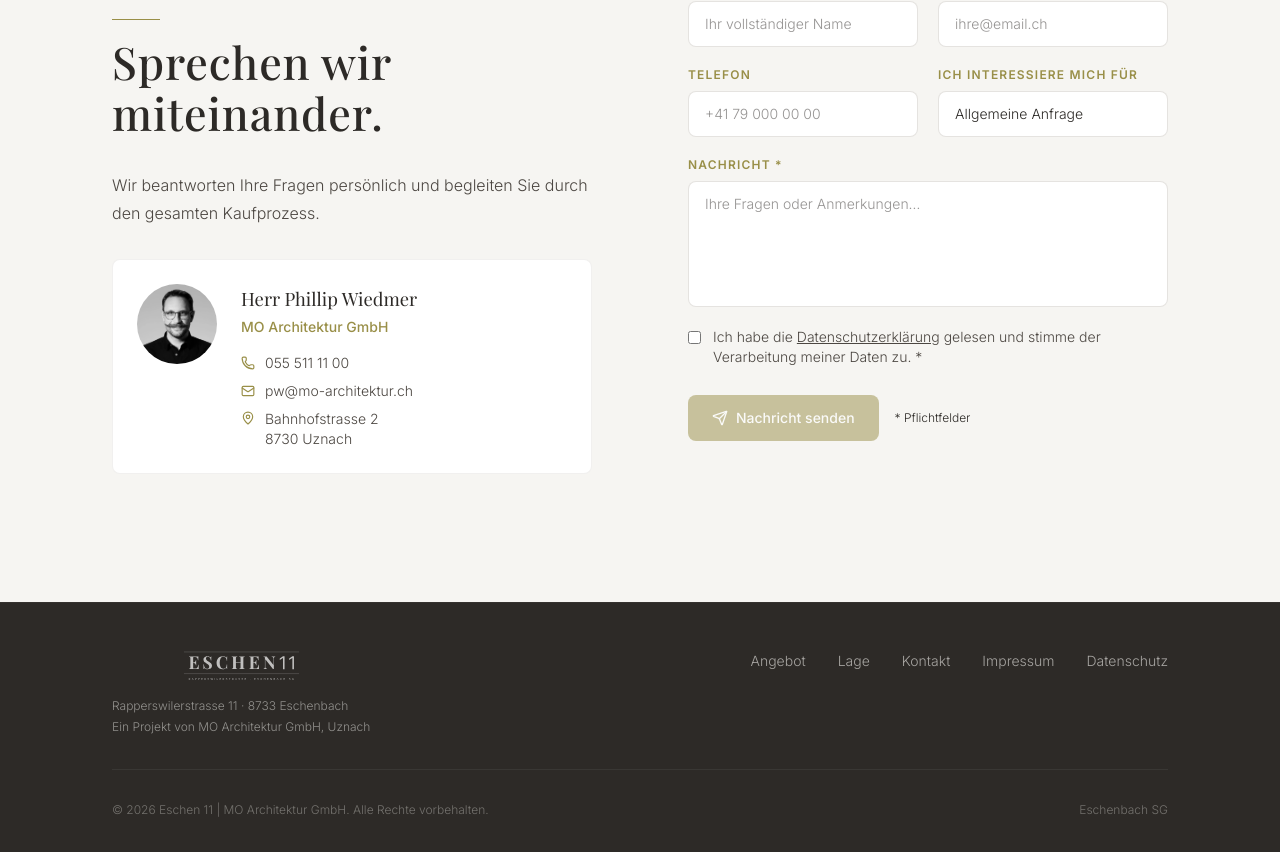
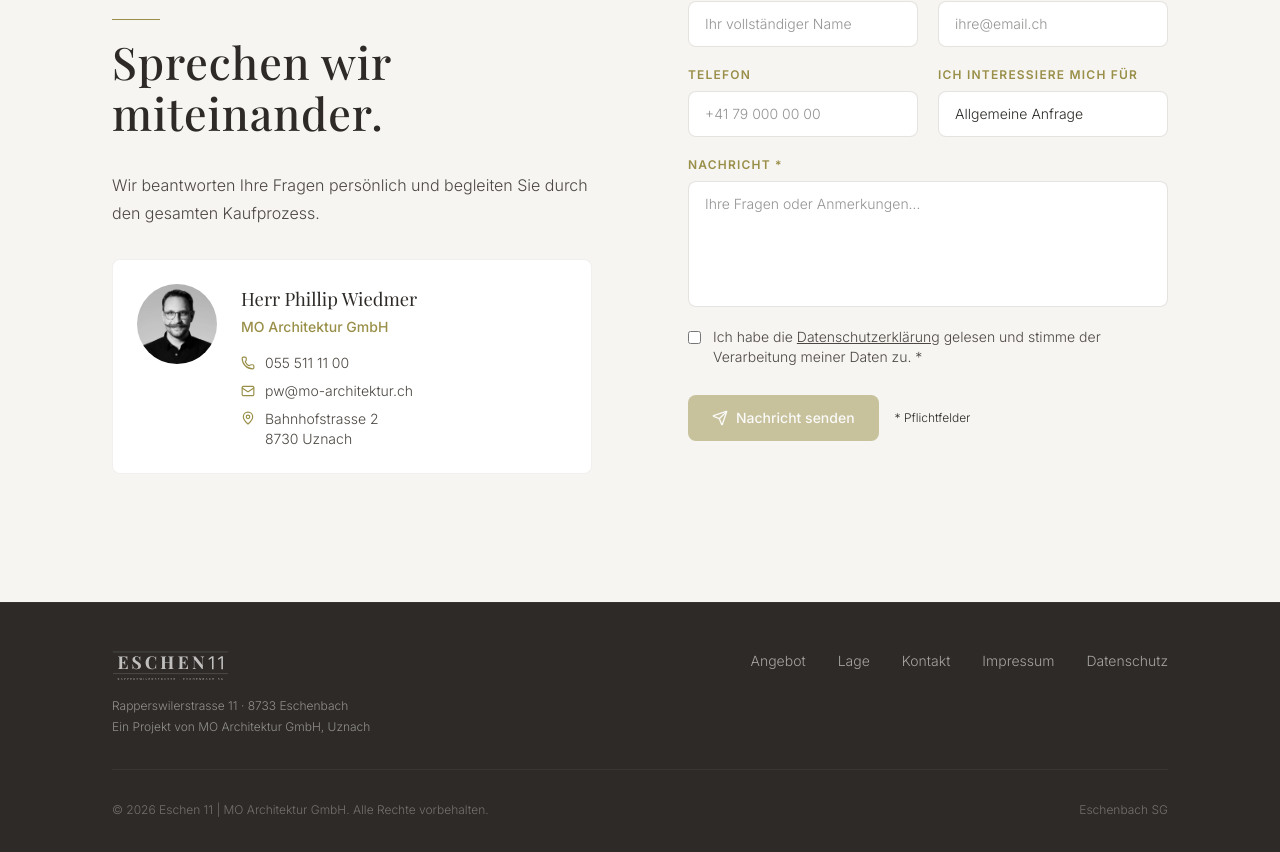
Before and after one commit to livetourimmo/eschenbach-website, a Next.js app: page / in a window 1280 px wide. Shown: the part 5484-6336 px from the top of the page. Built offline with nearby package versions, Linux system fonts and the light colour scheme; no server answers.

Commit message:
Fix footer logo left alignment

```diff
--- a/components/Footer.tsx
+++ b/components/Footer.tsx
@@ -15,7 +15,7 @@
         <div className="flex flex-col md:flex-row items-start justify-between gap-8">
 
           {/* Logo + address */}
-          <div className="flex flex-col gap-3">
+          <div className="flex flex-col gap-3 items-start">
             <Image
               src="/logos/Logo_3.svg"
               alt="Eschen 11"
```
